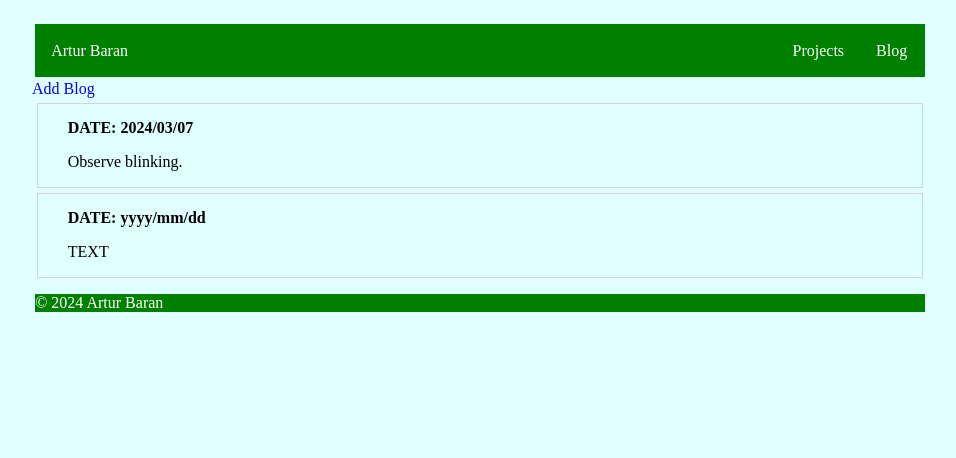
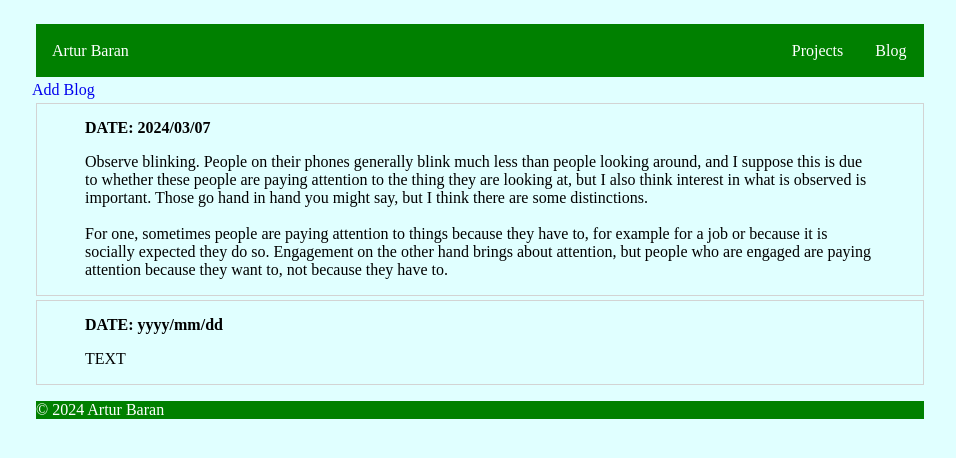
Before and after one commit to areon546/portfolio-website, a PHP site: page /blog.html in a window 1280 px wide. Shown: the top 458 px of the page, without its empty margins (160-1116 px from the left). Run offline with PHP 8.4, Linux system fonts and the light colour scheme.

Commit message:
Finished phase 1

```diff
--- a/moduleProject/blog.html
+++ b/moduleProject/blog.html
@@ -49,7 +49,16 @@
 
         <article>
             <strong>DATE: 2024/03/07</strong>
-            <p>Observe blinking. </p>
+            <p>Observe blinking. People on their phones generally blink much less than people looking around, and I
+                suppose this is due to whether these people are paying attention to the thing they are looking at, but I
+                also think interest in what is observed is important. Those go hand in hand you might say, but I think
+                there are some distinctions.
+
+                <br>
+                <br>
+
+                For one, sometimes people are paying attention to things because they have to, for example for a job or because it is socially expected they do so. Engagement on the other hand brings about attention, but people who are engaged are paying attention because they want to, not because they have to.
+            </p>
         </article>
 
         <article>
--- a/moduleProject/css/style.css
+++ b/moduleProject/css/style.css
@@ -1,9 +1,10 @@
+/* variables */
 /* header flexbox style rules */
 header {
   background-color: green;
-    margin-left: 0.2REM;
-    margin-right: 0.2REM;
-    margin-bottom: 0.2REM;
+  margin-left: 0.25REM;
+  margin-right: 0.25REM;
+  margin-bottom: 0.25REM;
   position: sticky;
   top: 0;
 }
@@ -63,11 +64,11 @@ figure img {
 }
 
 /* article styling */
-
 article {
   border: 1px solid lightgray;
-    margin: 0.3rem;
-    padding-left: 30px;
+  margin: 0.25REM;
+  padding-left: 3REM;
+  padding-right: 3REM;
   padding-top: 15px;
 }
 
@@ -75,5 +76,5 @@ article {
 footer {
   background-color: green;
   color: white;
-    margin: 0.2rem;
-}
+  margin: 0.25REM;
+}/*# sourceMappingURL=style.css.map */
--- a/moduleProject/projects.html
+++ b/moduleProject/projects.html
@@ -21,7 +21,6 @@
             </ul>
         </nav>
     </header>
-
 
     <main>
 
--- /dev/null
+++ b/moduleProject/scss/style.scss
@@ -0,0 +1,88 @@
+/* variables */
+$pageMargin: 12REM;
+$contentMargin: 3REM;
+$defaultColor: green;
+$defaultDark: darkgreen;
+$spaceAroundContent: 0.25REM;
+
+/* header flexbox style rules */
+header {
+    background-color: $defaultColor;
+    margin-left: $spaceAroundContent;
+    margin-right: $spaceAroundContent;
+    margin-bottom: $spaceAroundContent;
+    position: sticky;
+    top: 0;
+}
+
+header nav {
+    display: flex;
+    flex-direction: row;
+    justify-content: space-between;
+}
+
+header nav a {
+    padding: 1REM;
+    align-self: center;
+}
+
+header nav ul {
+    display: flex;
+    flex-direction: row;
+    list-style-type: none;
+    padding: 0.1REM;
+    align-items: center;
+}
+
+header a {
+    color: white;
+}
+
+a {
+    text-decoration: none;
+}
+
+a:hover {
+    text-decoration: underline;
+}
+
+/* body styling */
+body {
+    background-color: lightcyan;
+    margin-top: 1.5REM;
+    margin-left: $pageMargin;
+    margin-right: $pageMargin;
+}
+
+.links {
+    margin: 0.2rem;
+    background-color: mintcream;
+    border: solid 1px lightgray;
+}
+
+.links a {
+    color: $defaultDark;
+    size: 110%;
+}
+
+figure img {
+    max-width: 15REM;
+}
+
+/* article styling */
+
+article {
+    border: 1px solid lightgray;
+    margin: $spaceAroundContent;
+    padding-left: $contentMargin;
+    padding-right: $contentMargin;
+    padding-top: 15px;
+
+}
+
+/* footer styling */
+footer {
+    background-color: $defaultColor;
+    color: white;
+    margin: $spaceAroundContent;
+}
```
Also changed, not shown: moduleProject/images/missing.png (added), 1 other file. Lines whose indentation alone changed are shown as unchanged.
